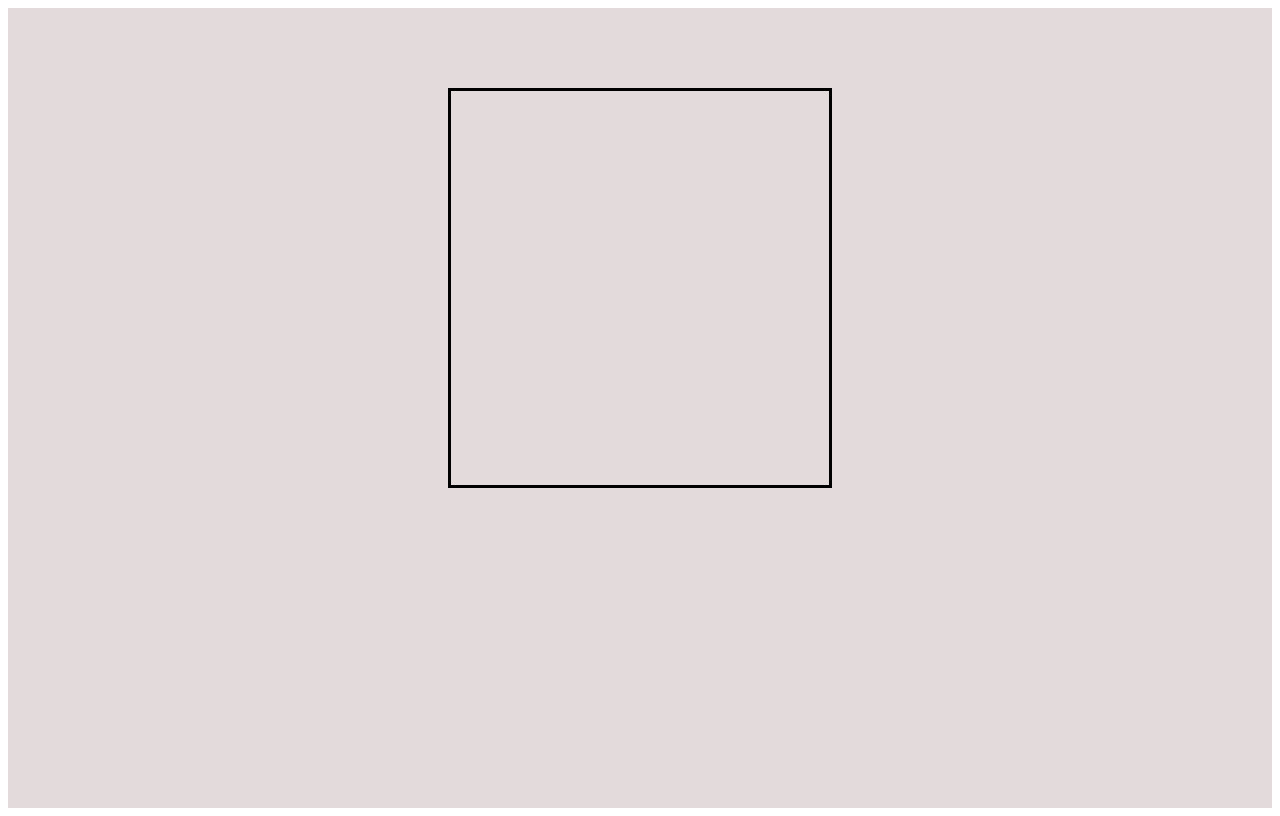
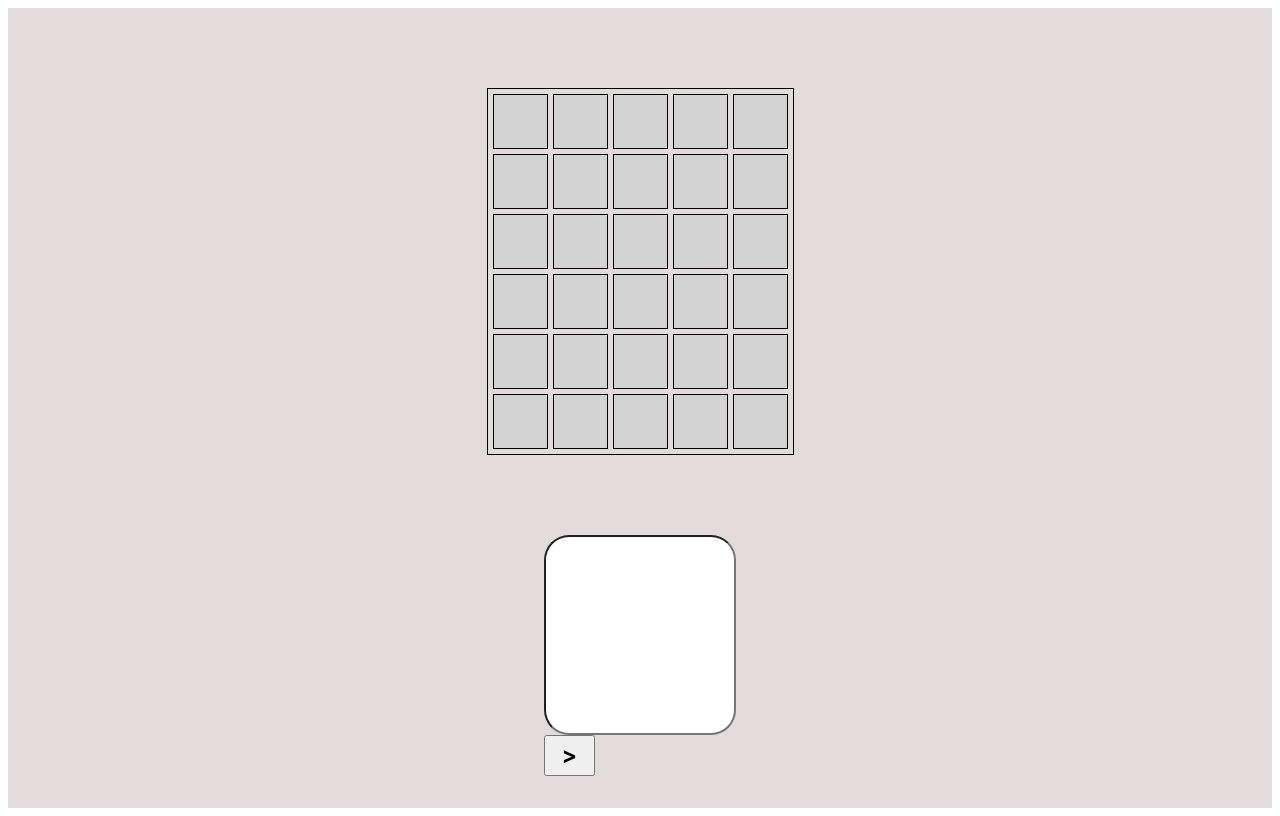
Before and after one commit to OnlyOneLz/Wordle-Tech-Challenge, a plain HTML site: page client/src/index.html in a window 1280 px wide. Both pictures are taken after a click on the button "START GAME". Drawn offline with Linux system fonts and the light colour scheme; a web font is replaced by a local one.

Commit message:
grid created

```diff
--- a/client/src/index.html
+++ b/client/src/index.html
@@ -17,6 +17,10 @@
       <div class="home-container">
       <div class="grid-container">
       </div>
+      <div class="input-submit">
+        <input maxlength="1" type="text" id="game-input">
+        <button type="submit" id="game-btn">></button>
+      </div>
     </div>
     </div>
   </body>
--- a/client/src/script.js
+++ b/client/src/script.js
@@ -6,14 +6,33 @@ const startBtn = document.querySelector('.load-page-button')
 const loadPageModal = document.querySelector('.load-page')
 const homePage = document.querySelector('.home-page')
 const homeContainer = document.querySelector('.home-container')
+const gridContainer = document.querySelector('.grid-container');
+
+// Variables
+
+const numRows = 6;
+const numCols = 5;
 
 // Functions
+
+const createWordleGrid = () => {
+    for (let i = 0; i < numRows; i++) {
+        for (let j = 0; j < numCols; j++) {
+          const gridItem = document.createElement('div');
+          gridItem.classList.add('grid-item');
+          gridContainer.appendChild(gridItem);
+        }
+      }
+}
 
 const startGame = () => {
     loadPageModal.style.display = 'none'
     homePage.style.backgroundColor = 'rgba(227, 219, 219, 1)'
     homeContainer.style.display = 'flex'
+    createWordleGrid()
 }
+
+
 
 // Event Listenrs
 
--- a/client/src/styles.css
+++ b/client/src/styles.css
@@ -40,18 +40,42 @@ button {
   height: 100%;
   flex-direction: column;
   align-items: center;
+  gap: 10vh;
 }
 
 .grid-container {
   display: grid;
-  grid-template-columns: repeat(5, 1fr);
-  grid-template-rows: repeat(6, 1fr);
-  grid-gap: 10px; /* Adjust the size of the gap between grid items */
+  grid-template-columns: repeat(5, 55px);
+  grid-template-rows: repeat(6, 55px);
+  gap: 5px;
   border: 1px solid black;
-  width: 30vw;
-  height: 50vh;
-  border: 3px solid black;
+  padding: 5px;
   margin-top: 10vh;
+}
+
+.grid-item {
+  background-color: lightgray;
+  border: 1px solid black;
+}
+
+.input-submit {
+    display: flex;
+    justify-content: center;
+    flex-direction: column;
+}
+
+#game-input {
+    width: 15vw;
+    height: 25vh;
+    font-family: 'Kanit';
+    text-align: center;
+    padding-bottom: 3vh;
+    border-radius: 25px;
+    font-size: 23vmin;
+}
+
+#game-btn {
+    width: 4vw;
 }
 
 /* Load Page */
```
